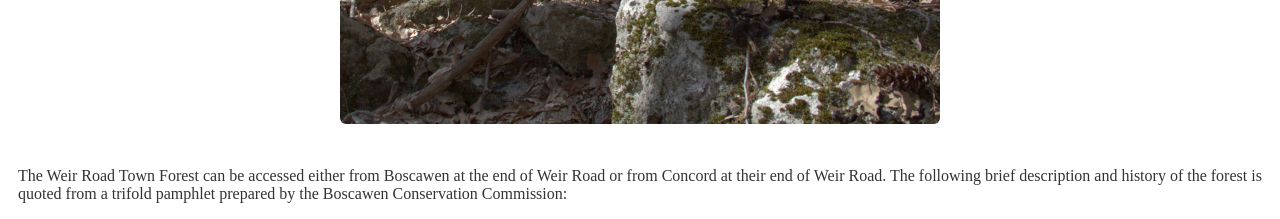
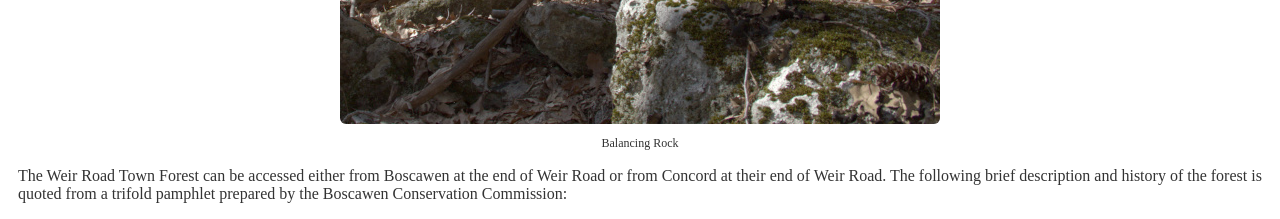
Before and after one commit to Boscawen-Conservation-Commission/Boscawen-Conservation-Commission.github.io, a plain HTML site: page explore.html in a window 1280 px wide. Shown: the part 1540-1759 px from the top of the page. Drawn offline with Linux system fonts and the light colour scheme.

Commit message:
Add files via upload

```diff
--- a/styles.css
+++ b/styles.css
@@ -35,7 +35,7 @@ a:hover, a:active {
 .caption {
   display: block;
   text-align: center;
-  color: white;
+  color: #333;
   font-size: 0.75em;
 }
 
```
Also changed, not shown: explore.html (+2 -2 lines), barnard lot maple seedlings 2024.jpg (added), barnard lot monitoring 2024.jpg (added), barnard lot pine seedlings 2024.jpg (added).
